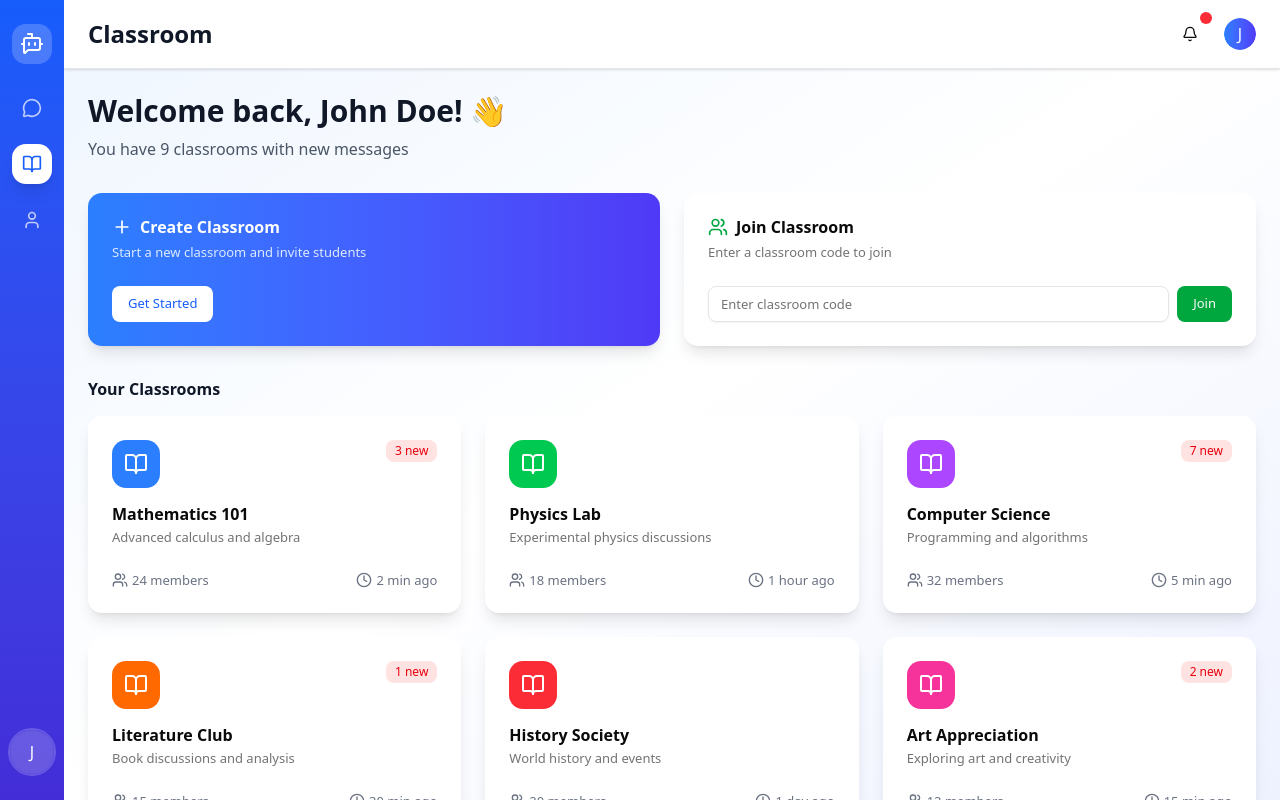
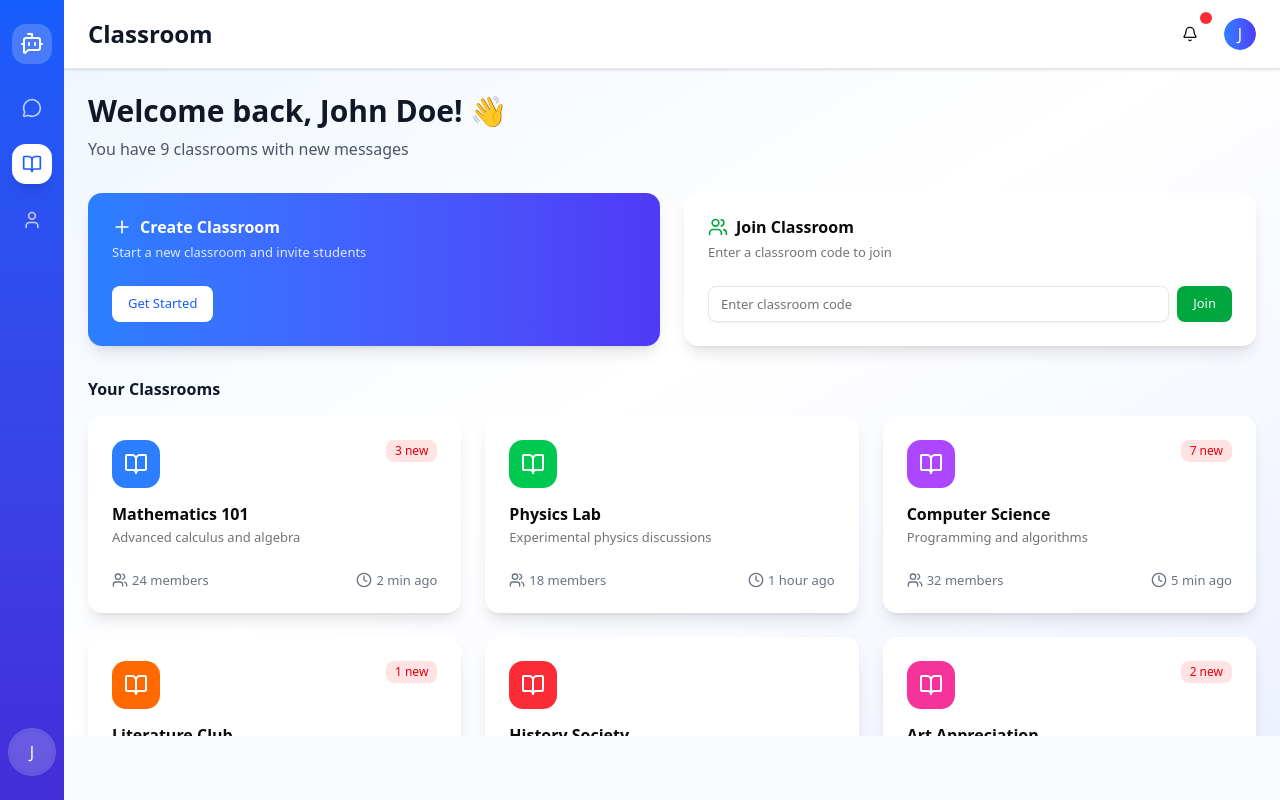
Before and after one commit to Tarikul3639/ChatFly, a Next.js app in the folder web/: page /dashboard/classroom in a window 1280 px wide. Built offline with nearby package versions, Linux system fonts and the light colour scheme.

Commit message:
Finally Layout Done

```diff
--- a/web/src/app/dashboard/classroom/page.tsx
+++ b/web/src/app/dashboard/classroom/page.tsx
@@ -185,9 +185,7 @@ export default function DashboardPage() {
   if (!user) return null;
 
   return (
-    <div className="relative h-screen bg-gradient-to-br from-blue-50 via-white to-indigo-50 overflow-hidden">
-      {/* Main Content */}
-      <div className="h-screen flex pb-16 sm:pb-0 flex-col">
+    <div className="relative h-[calc(100dvh-4rem)] bg-gradient-to-br from-blue-50 via-white to-indigo-50 overflow-hidden flex flex-col">
         {/* Top Bar */}
         <header className="bg-white shadow-sm border-b border-gray-200 px-6 py-4 shrink-0">
           <div className="flex items-center justify-between">
@@ -362,6 +360,5 @@ export default function DashboardPage() {
           </div>
         </main>
       </div>
-    </div>
   );
 }
--- a/web/src/app/dashboard/profile/page.tsx
+++ b/web/src/app/dashboard/profile/page.tsx
@@ -61,7 +61,7 @@ export default function ProfilePage() {
   if (!user) return null
 
   return (
-    <div className="h-screen pb-16 sm:pb-0 overflow-y-auto bg-gradient-to-br from-blue-50 via-white to-indigo-50">
+    <div className="h-[calc(100dvh-4rem)] overflow-y-auto bg-gradient-to-br from-blue-50 via-white to-indigo-50">
       <div className="container mx-auto px-4 py-8">
         {/* Header */}
         <div className="mb-8">
```
